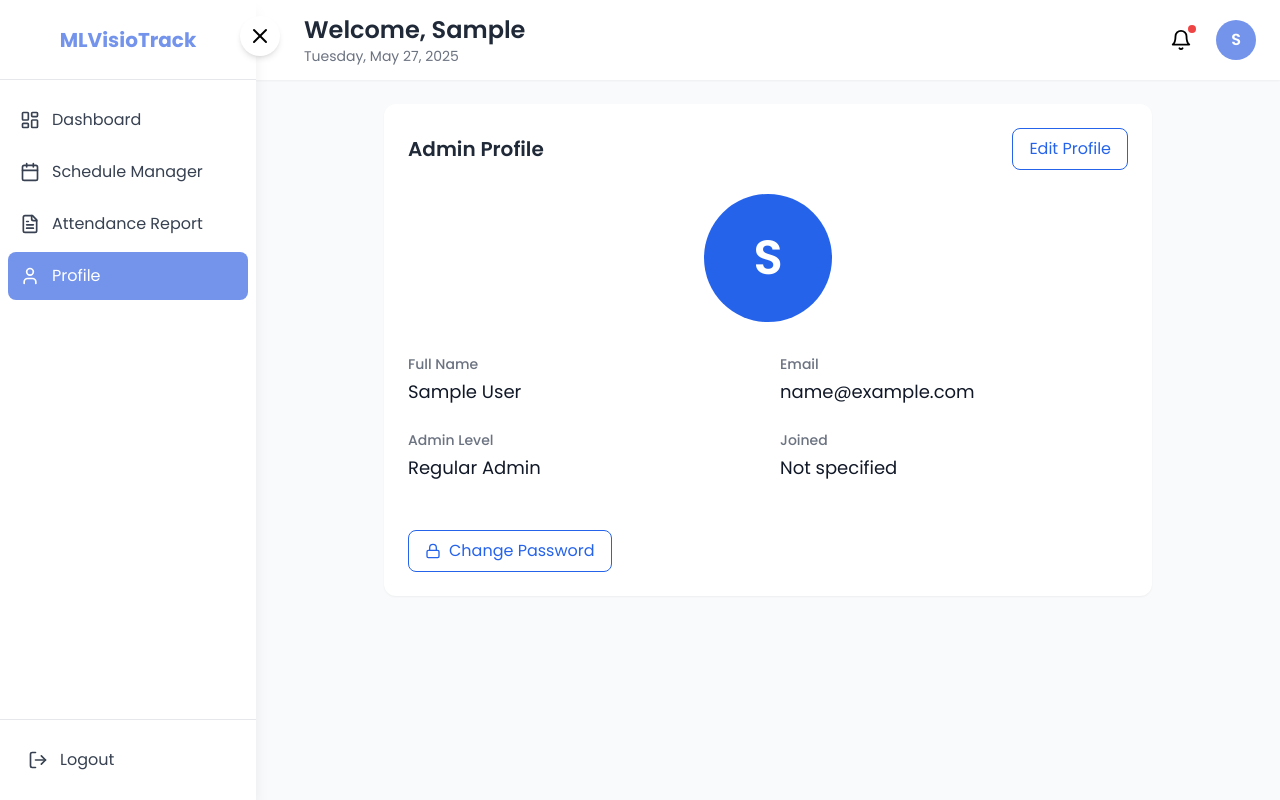
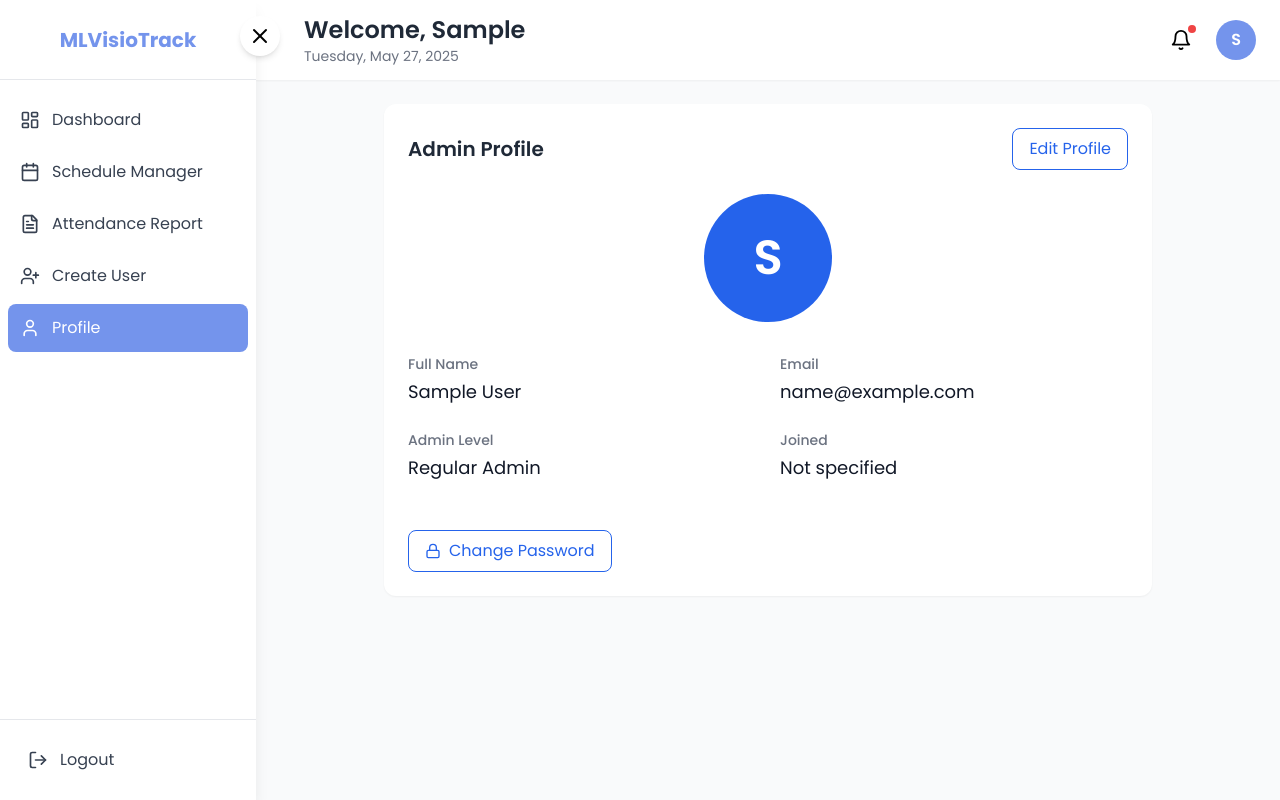
Before and after one commit to sarangan777/react-app, a React (Vite) app: page /admin/profile in a window 1280 px wide. Built offline with nearby package versions, Linux system fonts and the light colour scheme; sample sign-in values are in the browser's storage.

Commit message:
Update sidebar and fix save changes

```diff
--- a/src/App.tsx
+++ b/src/App.tsx
@@ -11,6 +11,7 @@ import AdminDashboard from './pages/admin/AdminDashboard';
 import AdminSchedule from './pages/admin/AdminSchedule';
 import AdminProfile from './pages/admin/AdminProfile';
 import AttendanceReview from './pages/admin/AttendanceReview';
+import CreateUser from './pages/admin/CreateUser';
 
 function App() {
   return (
@@ -33,6 +34,7 @@ function App() {
             <Route path="/admin/schedule" element={<AdminSchedule />} />
             <Route path="/admin/profile" element={<AdminProfile />} />
             <Route path="/admin/attendance" element={<AttendanceReview />} />
+            <Route path="/admin/create-user" element={<CreateUser />} />
           </Route>
 
           {/* Redirect based on role */}
--- a/src/components/Sidebar.tsx
+++ b/src/components/Sidebar.tsx
@@ -1,6 +1,6 @@
 import React from 'react';
 import { NavLink } from 'react-router-dom';
-import { LayoutDashboard, Calendar, User, LogOut, Menu, X, FileText, Clock } from 'lucide-react';
+import { LayoutDashboard, Calendar, User, LogOut, Menu, X, FileText, Clock, UserPlus } from 'lucide-react';
 import { useAuth } from '../context/AuthContext';
 import * as apiService from '../services/api';
 
@@ -33,6 +33,7 @@ const Sidebar: React.FC<SidebarProps> = ({ isMobile, isOpen, onToggle }) => {
     { to: '/admin/dashboard', icon: <LayoutDashboard size={20} />, text: 'Dashboard' },
     { to: '/admin/schedule', icon: <Calendar size={20} />, text: 'Schedule Manager' },
     { to: '/admin/attendance', icon: <FileText size={20} />, text: 'Attendance Report' },
+    { to: '/admin/create-user', icon: <UserPlus size={20} />, text: 'Create User' },
     { to: '/admin/profile', icon: <User size={20} />, text: 'Profile' },
   ];
 
```
